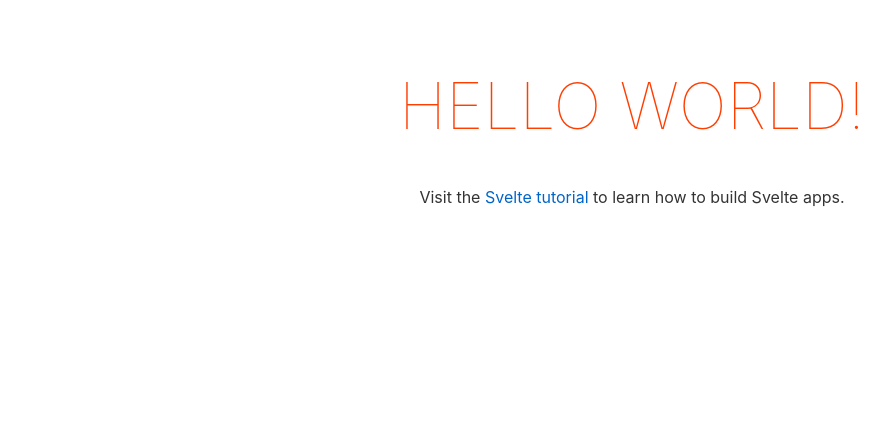
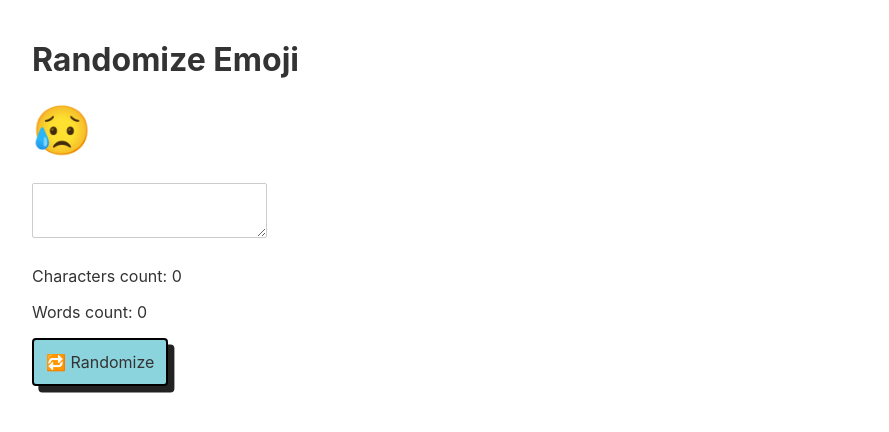
Before and after one commit to are-one/svelte-emoji-randomize, a Svelte app: page / in a window 1280 px wide. Shown: the top 432 px of the page, without its empty margins (8-897 px from the left). Built offline with nearby package versions, Linux system fonts and the light colour scheme.

Commit message:
[UPDATE] add binding variable in Emoji Description

```diff
--- a/src/App.svelte
+++ b/src/App.svelte
@@ -1,30 +1,42 @@
 <script>
-	export let name;
+	import EmojiDisplay from "./EmojiDisplay.svelte";
+	import EmojiDescription from "./EmojiDescription.svelte";
+
+	let currentEmoji = '😁';
+	const emojis = ['🤣', '😊', '😍','🚀'];
+
+	function randomizeEmoji() {
+		return emojis[Math.floor(Math.random() * emojis.length)];
+	}
+
+	function handleRandomButton() {
+		currentEmoji = randomizeEmoji();
+	}
 </script>
 
-<main>
-	<h1>Hello {name}!</h1>
-	<p>Visit the <a href="https://svelte.dev/tutorial">Svelte tutorial</a> to learn how to build Svelte apps.</p>
-</main>
+<style>
+ button {
+	background-color: #8bd3dd;
+	padding: 0.75em;
+	border-radius: 0.25em;
+	border: 2px solid #000;
+	box-shadow: 0.4rem 0.4rem 0 #222;
+ }
 
-<style>
-	main {
-		text-align: center;
-		padding: 1em;
-		max-width: 240px;
-		margin: 0 auto;
-	}
+ button:hover {
+	box-shadow: 0.25rem 0.25rem 0 #222;
+	transition: all 0.4s ease 0s;
+	background-color: #8bd;
+ }
 
-	h1 {
-		color: #ff3e00;
-		text-transform: uppercase;
-		font-size: 4em;
-		font-weight: 100;
-	}
+ div {
+	margin: 2em;
+ }
+</style>
 
-	@media (min-width: 640px) {
-		main {
-			max-width: none;
-		}
-	}
-</style>
+<div>
+	<h1>Randomize Emoji</h1>
+	<EmojiDisplay {currentEmoji} />
+	<EmojiDescription />
+	<button on:click={handleRandomButton}>🔁 Randomize</button>
+</div>
--- /dev/null
+++ b/src/EmojiDescription.svelte
@@ -0,0 +1,17 @@
+<script>
+    let description = '';
+
+    //
+    $: characters = description.length;
+    $: words = characters > 0 ? description.split(' ').length : 0;
+</script>
+
+<style></style>
+
+
+<div>
+    <p>{description}</p>
+    <textarea bind:value={description}></textarea>
+    <p>Characters count: {characters}</p>
+    <p>Words count: {words}</p>
+</div>
--- /dev/null
+++ b/src/EmojiDisplay.svelte
@@ -0,0 +1,24 @@
+<script>
+    export let currentEmoji;
+	setTimeout(function(){
+		currentEmoji = '😥';
+	},1000);
+
+</script>
+
+<style>
+    /*
+    Menerapkan style ke semua Component svelte dengan menggunakan :global()
+    :global(div) {
+        font-size: 3em;
+        margin-bottom: 0.5em;
+    }
+    */
+
+    div {
+        font-size: 3em;
+        margin-bottom: 0.5em;
+    }
+</style>
+
+<div>{currentEmoji}</div>
```
